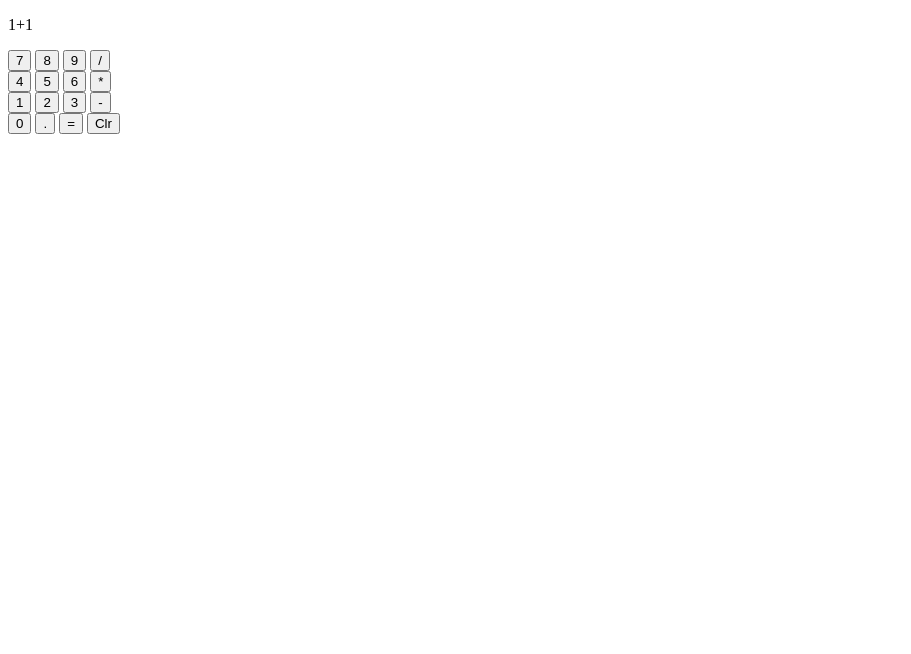
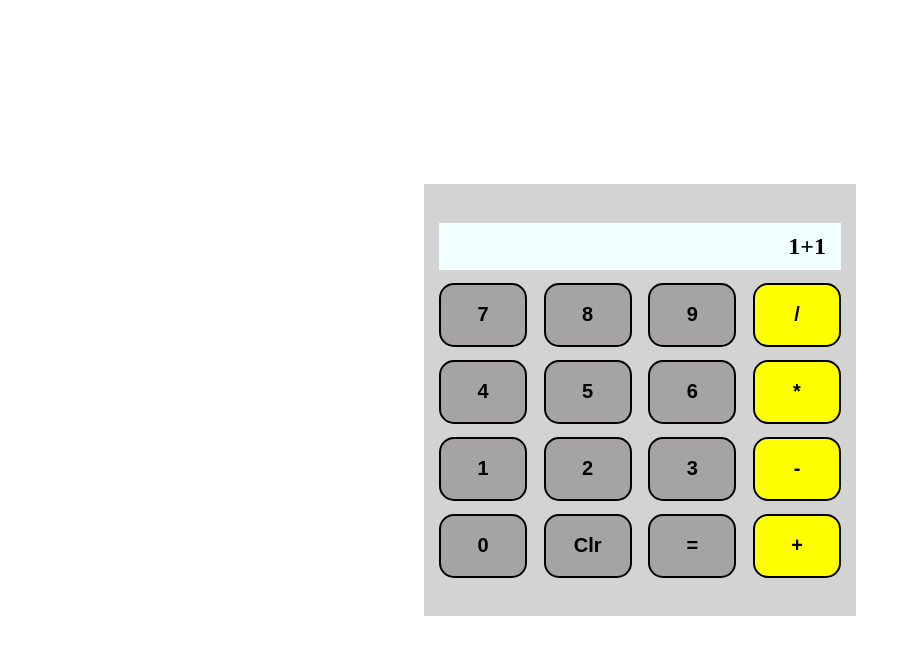
Before and after one commit to ArchivexBlasich/Calculator, a plain HTML site: page index.html in a window 1280 px wide. Shown: the whole page, without its empty margins (0-911 px from the left). Drawn offline with Linux system fonts and the light colour scheme.

Commit message:
Add basic CSS calculator style

```diff
--- a/index.html
+++ b/index.html
@@ -4,6 +4,8 @@
     <meta charset="UTF-8">
     <meta name="viewport" content="width=device-width, initial-scale=1.0">
     <title>Fabricio Blasich's Calculator</title>
+    <link rel="stylesheet" href="./style.css">
+    <script defer src="./script.js"></script>
 </head>
 <body>
     <main class="main-container">
@@ -28,9 +30,9 @@
         </div>
         <div class="0.=clr">
             <button class="zero">0</button>
-            <button class="point">.</button>
+            <button class="clear">Clr</button>
             <button class="equal">=</button>
-            <button class="clear">Clr</button>
+            <button class="add">+</button>
         </div>
     </main>
 </body>
--- /dev/null
+++ b/style.css
@@ -0,0 +1,64 @@
+*,
+*::before,
+*::after {
+    margin: 0;
+    padding: 0;
+    box-sizing: border-box;
+}
+
+html {
+    height: 100%;
+}
+
+body {
+    height: 100%;
+    display: flex;
+    justify-content: center;
+    align-items: center;
+}
+
+.main-container {
+    height: 54vh;
+    width: 54vh;
+    font-family: 'Times New Roman', Times, serif;
+    background: lightgrey;
+    display: flex;
+    flex-direction: column;
+    gap: 5px;
+    justify-content: center;
+    align-content: center;
+}
+
+.main-container div {
+    padding: 4px 15px;
+    display: flex;
+    justify-content: space-between;
+    align-items: baseline;
+}
+
+.main-container div button{
+    font-size: 20px;
+    font-weight: 700;
+    background: rgb(165, 163, 163);
+    border: 2px solid black;
+    border-radius: 15px;
+    height: 8vh;
+    width: 11vh;
+    cursor: pointer;
+}
+
+.main-container .add,
+.main-container .subtract,
+.main-container .multiply,
+.main-container .divide {
+    background: yellow;
+}
+
+.display p {
+    width: 100%;
+    background-color: azure;
+    font-size: 24px;
+    font-weight: 900;
+    text-align: right;
+    padding: 10px 15px;
+}
```
